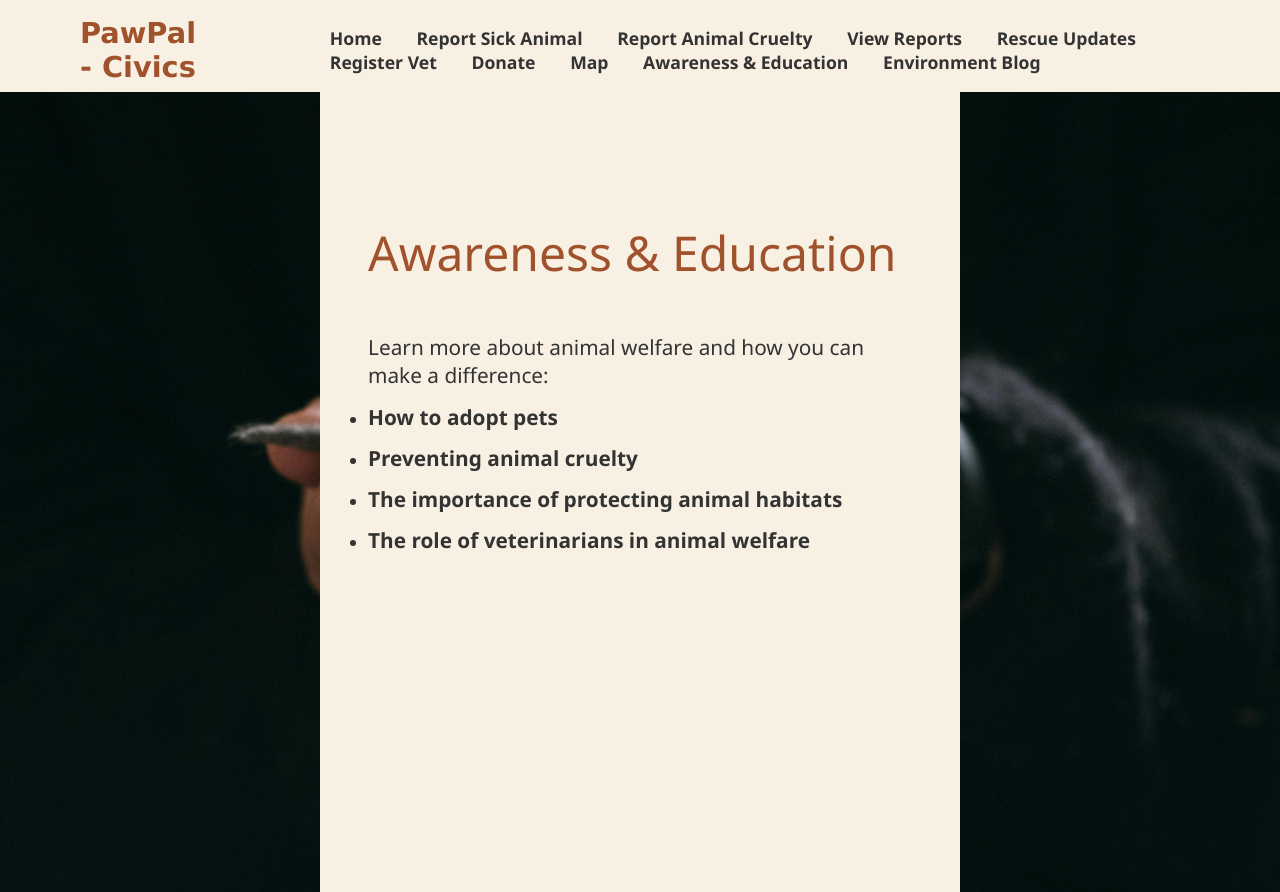
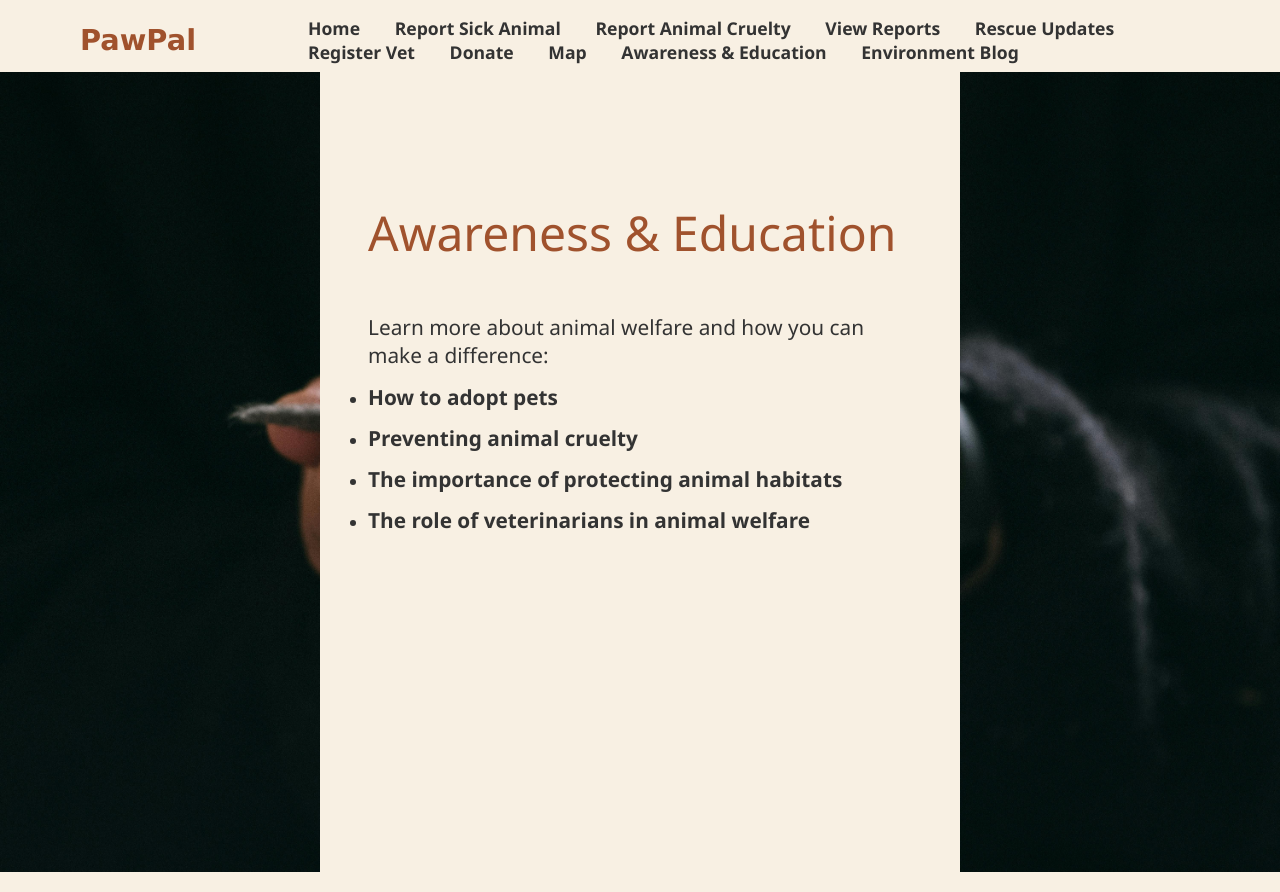
Before and after one commit to Ersatz-xD/PawPal, a Flask app: page /awareness in a window 1280 px wide. Run offline with Flask 3, Linux system fonts and the light colour scheme.

Commit message:
Update awareness.html

```diff
--- a/app/templates/awareness.html
+++ b/app/templates/awareness.html
@@ -10,7 +10,7 @@
 </head>
 <body>
     <header>
-        <h2>PawPal - Civics</h2>
+        <h2>PawPal</h2>
         <div class="links">
             <a href="{{ url_for('main.home') }}">Home</a>
             <a href="{{ url_for('main.report') }}">Report Sick Animal</a>
```
